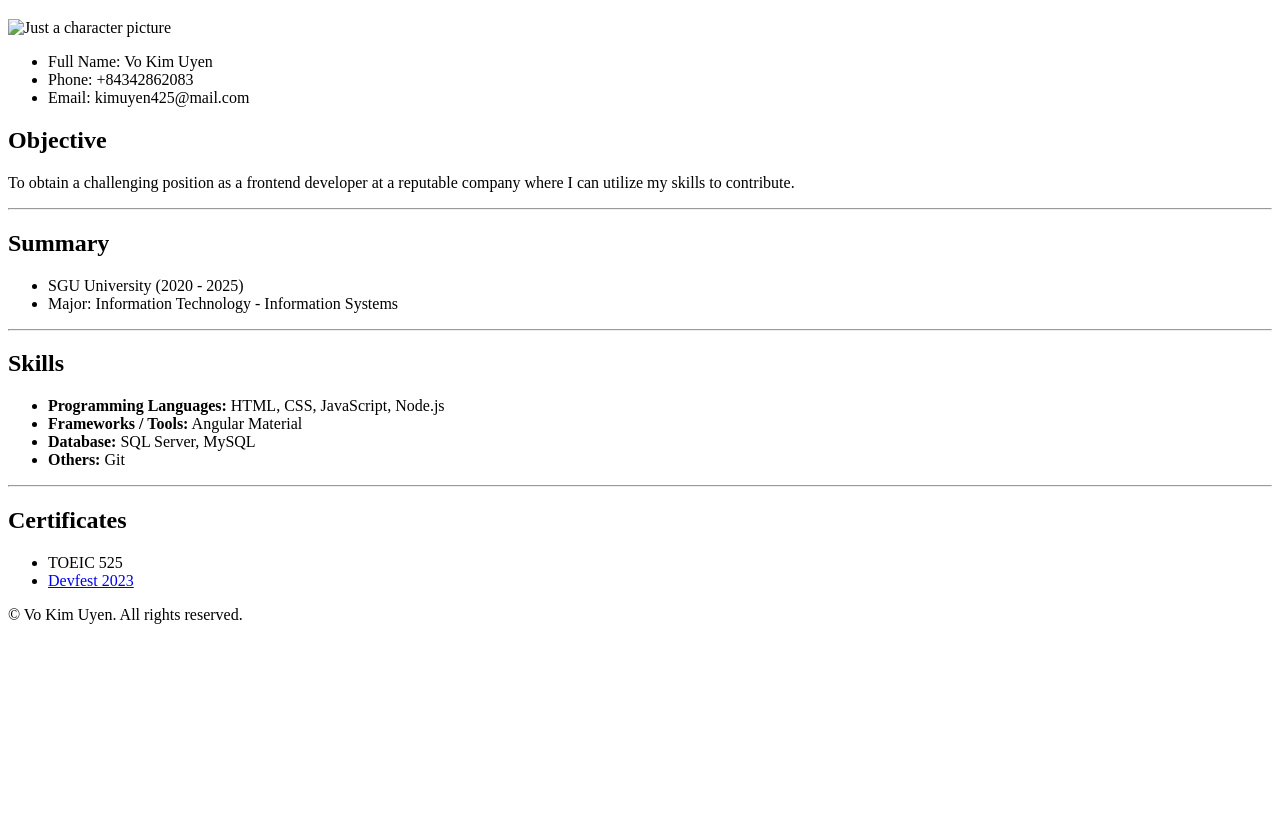
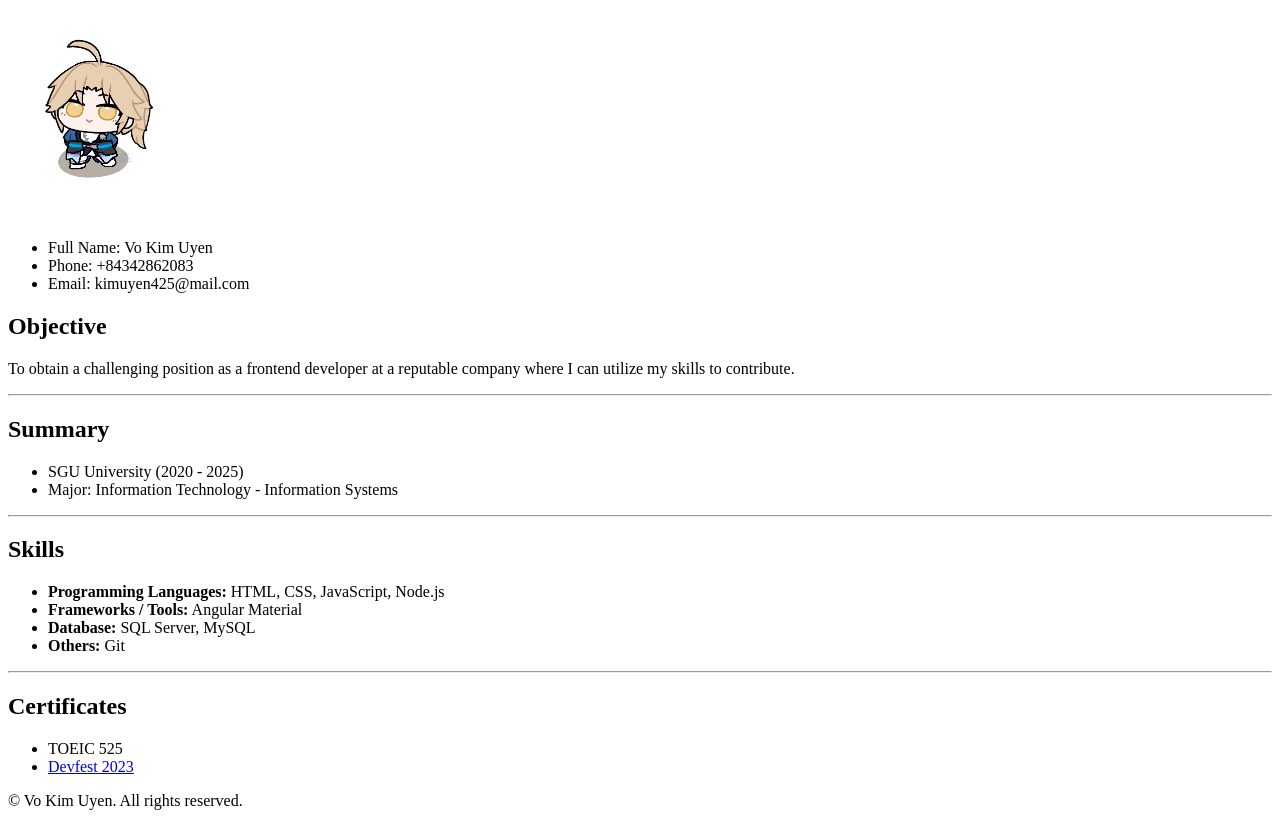
Before and after one commit to TRKUyen/Resume-Portfolio, a plain HTML site: page index.html in a window 1280 px wide. Shown: the part 61-887 px from the top of the page. Before the commit the page ends 800 px from the top, so only its background shows below. Drawn offline with Linux system fonts and the light colour scheme.

Commit message:
index.html

```diff
--- a/index.html
+++ b/index.html
@@ -8,7 +8,7 @@
   <body>
     <h1>Resume</h1>
     <img
-      src="./asset/img/Yanqing-mini.png/"
+      src="./asset/img/Yanqing-mini.png"
       height="200px"
       alt="Just a character picture"
     />
```
